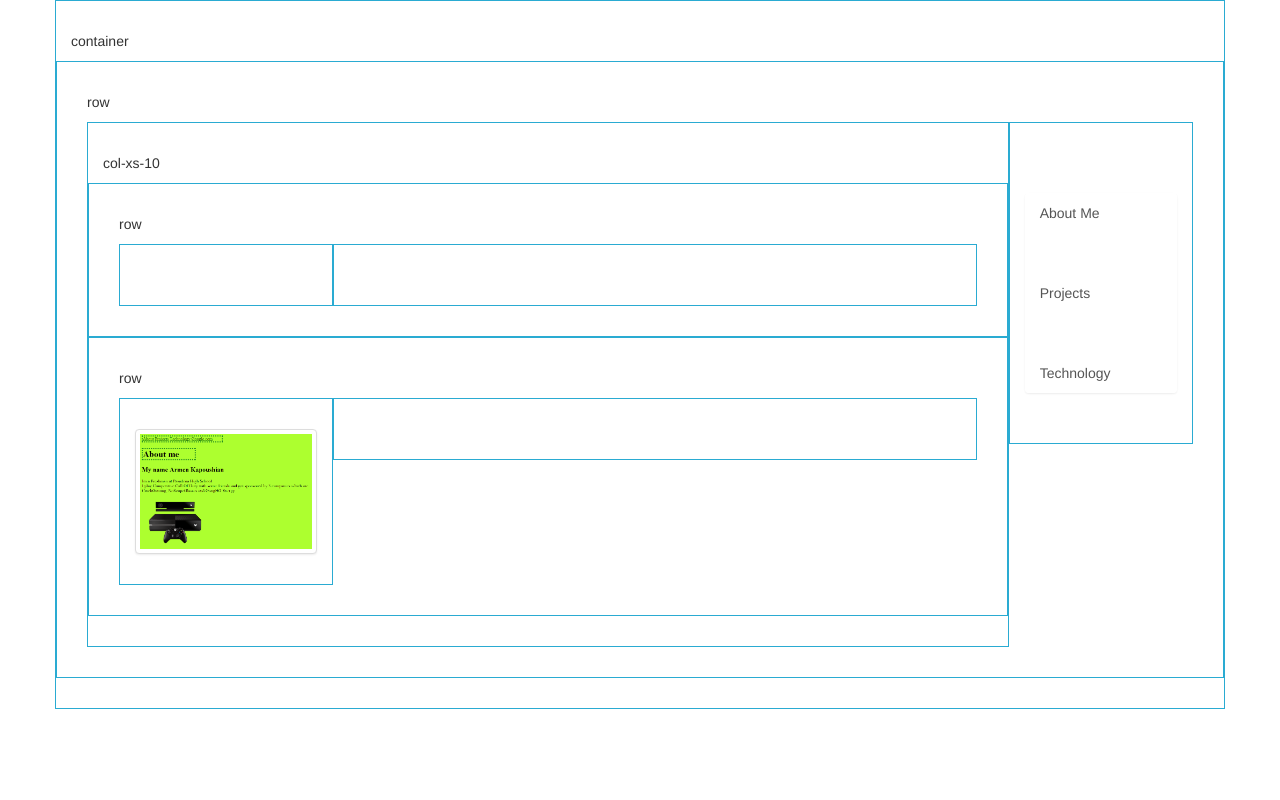
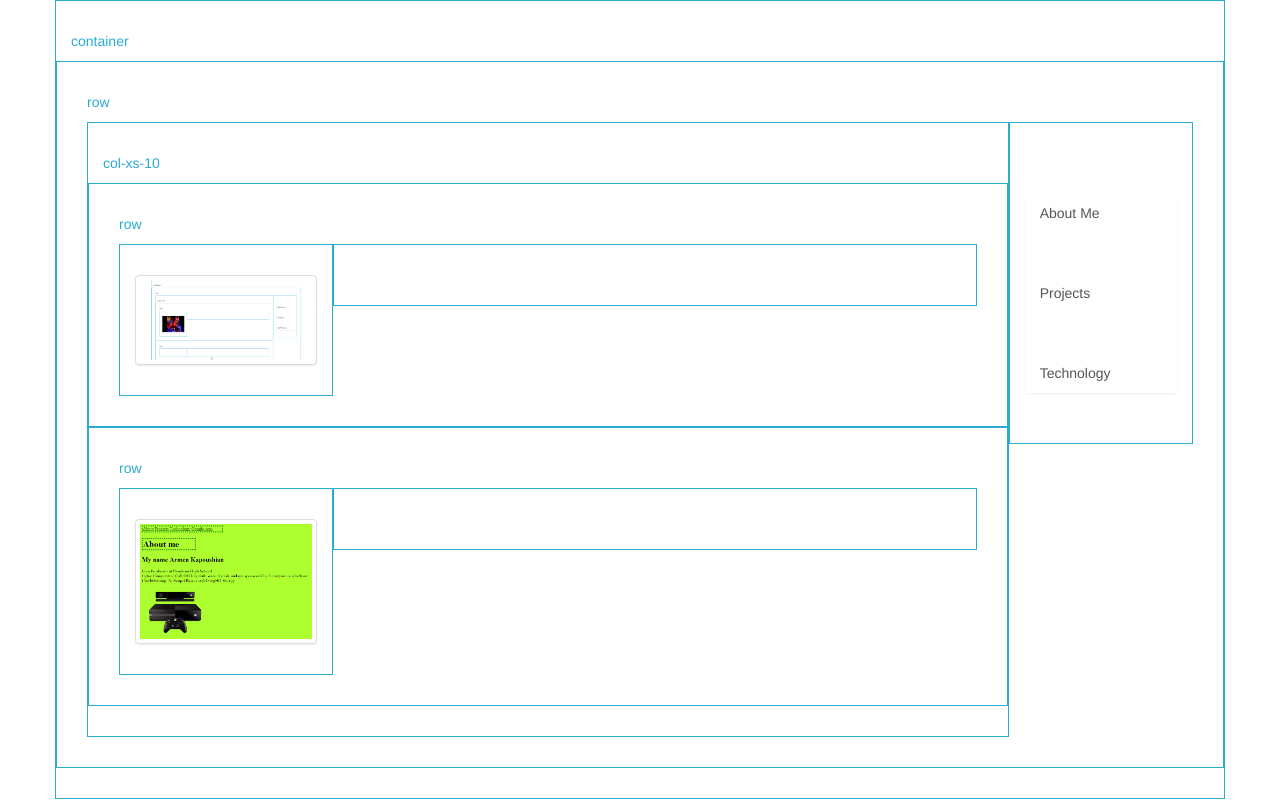
Before and after one commit to KapoushianA/portfolio2, a plain HTML site: page public_html/projects.html in a window 1280 px wide. Drawn offline with Linux system fonts and the light colour scheme.

Commit message:
added new stuff

```diff
--- a/public_html/css/custom-style.css
+++ b/public_html/css/custom-style.css
@@ -18,3 +18,7 @@ div{
     margin-top: 40px;
     margin-bottom: 40px;
 }
+
+body{
+    color: #2aabd2
+}
--- a/public_html/projects.html
+++ b/public_html/projects.html
@@ -22,7 +22,7 @@ and open the template in the editor.
                     <p> col-xs-10 </p>
                     <div class="row">
                         <p> row </p>
-                        <div class="col-xs-3"></div>
+                        <div class="col-xs-3"><img class="img-responsive img-thumbnail" src="images/2014_09_19_11_21_36_TODO_supply_a_title.png"></div>
                         <div class="col-xs-9"></div>
                     </div>
                     <div class="row">
```
Also changed, not shown: public_html/index.html (+1 -0 lines), public_html/technology.html (+2 -0 lines), public_html/images/2014_09_19_11_21_36_TODO_supply_a_title.png (added).
